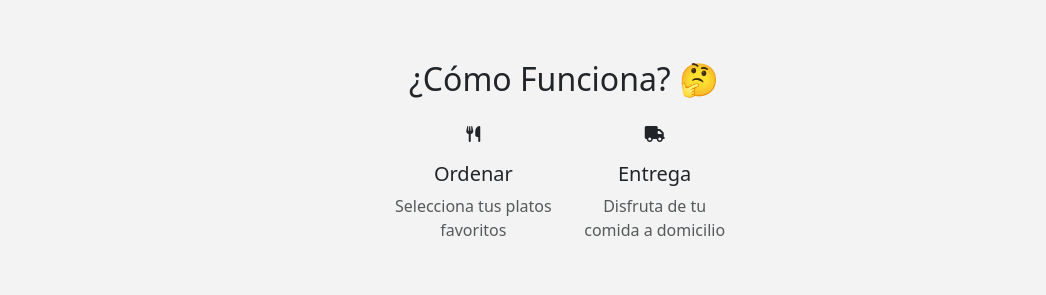
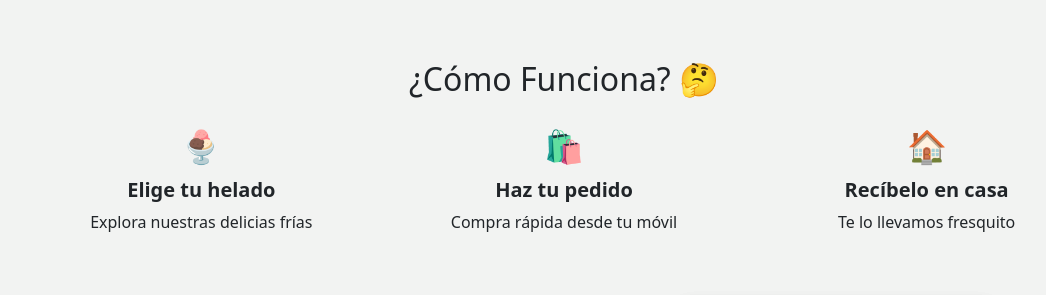
Before and after one commit to 26Lunas/El_Lider_Heladeria, a plain HTML site: page index.html in a window 1280 px wide. Shown: the part 1200-1495 px from the top of the page, without its empty margins (76-1122 px from the left). Drawn offline with nearby package versions, Linux system fonts and the light colour scheme.

Commit message:
Como funciona

```diff
--- a/index.html
+++ b/index.html
@@ -203,27 +203,21 @@
         <!-- How it Works Section -->
         <section class="container py-5">
             <h2 class="text-center">¿Cómo Funciona? 🤔</h2>
-            <div class="row justify-content-center mt-4">
-                <!-- <div class="col-md-2 text-center">
-                    <div class="step-circle mb-3">
-                        <i class="fa-solid fa-user"></i>
-                    </div>
-                    <h5>Crear Cuenta</h5>
-                    <p class="text-muted">Regístrate para comenzar a ordenar</p>
-                </div> -->
-                <div class="col-md-2 text-center">
-                    <div class="step-circle mb-3">
-                        <i class="fa-solid fa-utensils"></i>
-                    </div>
-                    <h5>Ordenar</h5>
-                    <p class="text-muted">Selecciona tus platos favoritos</p>
+            <div class="row text-center mt-4">
+                <div class="col-md-4">
+                    <div class="mb-2" style="font-size: 2rem;">🍨</div>
+                    <h5><strong>Elige tu helado</strong></h5>
+                    <p>Explora nuestras delicias frías</p>
                 </div>
-                <div class="col-md-2 text-center">
-                    <div class="step-circle mb-3">
-                        <i class="fa-solid fa-truck"></i>
-                    </div>
-                    <h5>Entrega</h5>
-                    <p class="text-muted">Disfruta de tu comida a domicilio</p>
+                <div class="col-md-4">
+                    <div class="mb-2" style="font-size: 2rem;">🛍️</div>
+                    <h5><strong>Haz tu pedido</strong></h5>
+                    <p>Compra rápida desde tu móvil</p>
+                </div>
+                <div class="col-md-4">
+                    <div class="mb-2" style="font-size: 2rem;">🏠</div>
+                    <h5><strong>Recíbelo en casa</strong></h5>
+                    <p>Te lo llevamos fresquito</p>
                 </div>
             </div>
             <div class="row mt-5">
```
